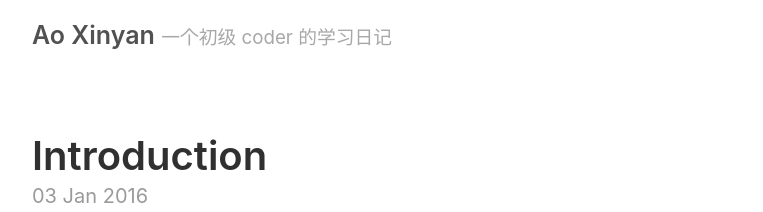
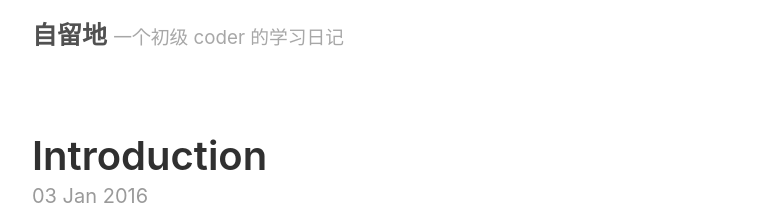
Before and after one commit to TheaAo/TheaAo.github.io, a Jekyll site: the page built from index.html, in a window 1280 px wide. Shown: the top 212 px of the page, without its empty margins (258-1021 px from the left). Built offline with Jekyll 4.4.1, drawn with Linux system fonts in a browser that asks for light colours; the list of posts is cut into pages by our own code.

Commit message:
更改了配置里的个人信息

```diff
--- a/_config.yml
+++ b/_config.yml
@@ -2,7 +2,7 @@
 permalink:           pretty
 
 # Setup
-title:               Ao Xinyan
+title:               自留地
 tagline:             一个初级 coder 的学习日记
 url:                 http://theaao.github.io
 paginate:            1
```
